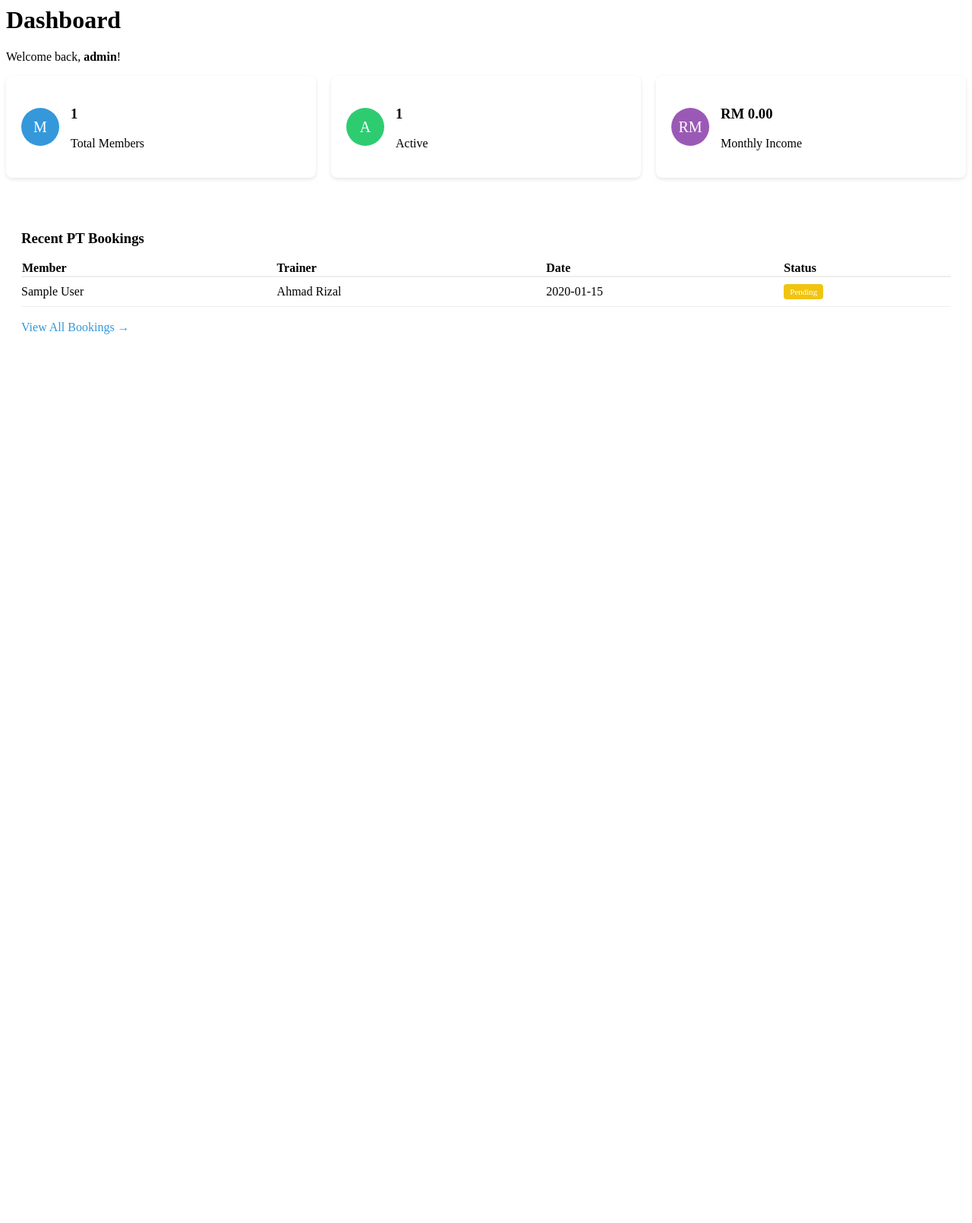
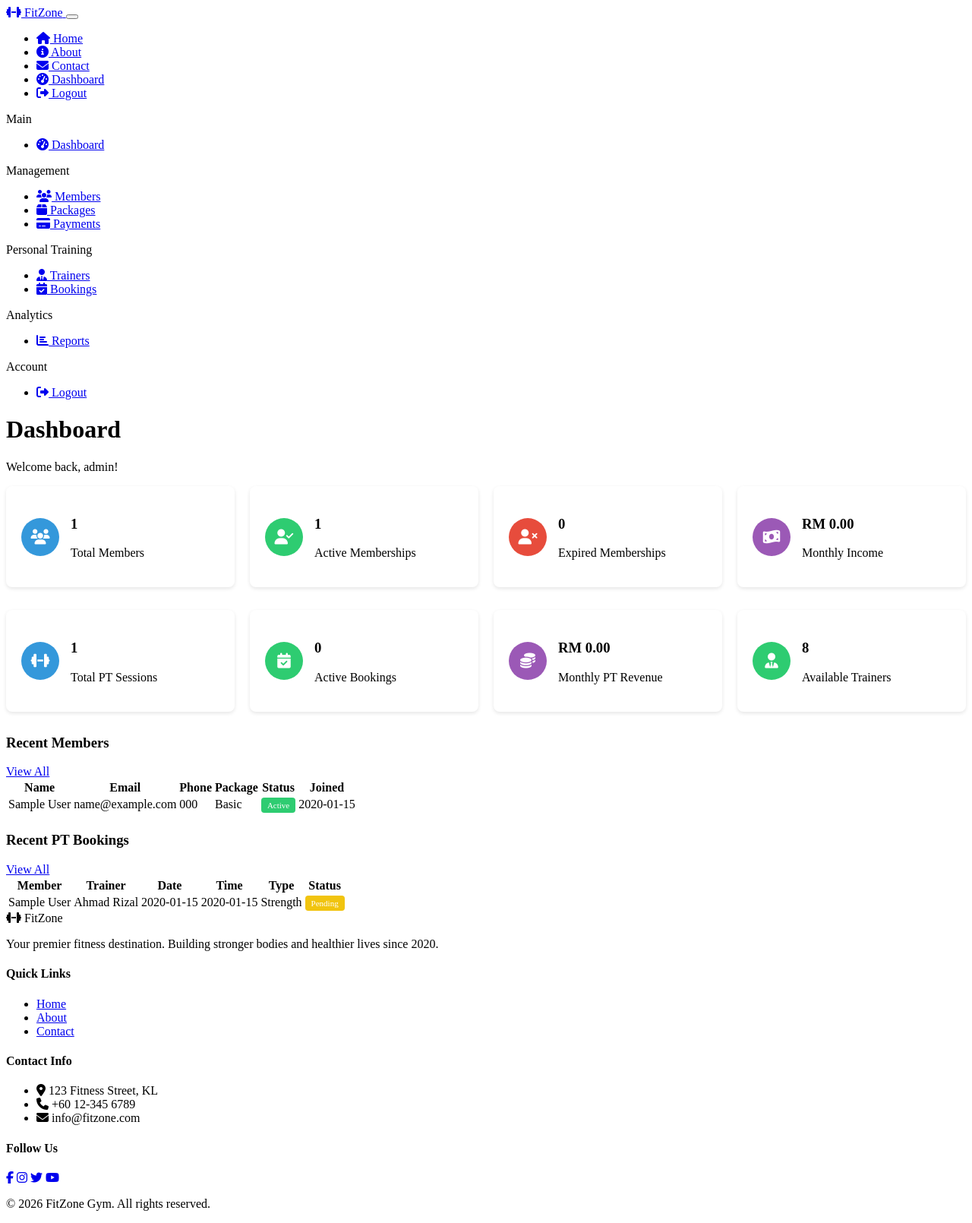
Before and after one commit to faizzadham/Gymsystem, a PHP site: page /admin/dashboard.php in a window 1280 px wide. Shown: the whole page at 76% size. Before the commit the page ends 440 px from the top, so only its background shows below. Run offline with PHP 8.4, Linux system fonts and the light colour scheme; a user stored in the database is signed in; data comes from the database, SQL or seed files in the repository; tables that the repository leaves empty or names only in its code hold one stand-in row (values such as "Sample post").

Commit message:
add more stats and logout file

```diff
--- a/admin/dashboard.php
+++ b/admin/dashboard.php
@@ -1,43 +1,82 @@
 <?php
+
 require_once '../auth.php';
 requireAdmin();
 require_once '../connectdb.php';
 
-$pageTitle = 'Admin Dashboard';
+// Members stats
+$result = $conn->query("SELECT COUNT(*) AS total FROM members");
+$row = $result->fetch_assoc();
+$totalMembers = $row['total'];
 
-/**
- * HELPER FUNCTION for MySQLi
- * Because MySQLi doesn't have fetchColumn(), we grab the first row/first value manually.
- */
-function getSingleValue($conn, $sql) {
-    $result = $conn->query($sql);
-    if ($result) {
-        $row = $result->fetch_row();
-        return $row[0] ?? 0;
-    }
-    return 0;
-}
+$result = $conn->query("SELECT COUNT(*) AS total FROM members WHERE status = 'active'");
+$row = $result->fetch_assoc();
+$activeMembers = $row['total'];
 
-// 1. Membership Stats
-$totalMembers   = getSingleValue($conn, "SELECT COUNT(*) FROM members");
-$activeMembers  = getSingleValue($conn, "SELECT COUNT(*) FROM members WHERE status = 'active'");
-$expiredMembers = getSingleValue($conn, "SELECT COUNT(*) FROM members WHERE status = 'expired'");
-$monthlyIncome  = getSingleValue($conn, "SELECT SUM(amount) FROM payments WHERE payment_status = 'Paid' AND MONTH(payment_date) = MONTH(CURDATE()) AND YEAR(payment_date) = YEAR(CURDATE())");
+$result = $conn->query("SELECT COUNT(*) AS total FROM members WHERE status = 'expired'");
+$row = $result->fetch_assoc();
+$expiredMembers = $row['total'];
 
-// 2. PT Stats
-$totalPTSessions   = getSingleValue($conn, "SELECT COUNT(*) FROM session_bookings");
-$activeBookings    = getSingleValue($conn, "SELECT COUNT(*) FROM session_bookings WHERE booking_status = 'Approved'");
-$availableTrainers = getSingleValue($conn, "SELECT COUNT(*) FROM trainers WHERE status = 'Available'");
-$monthlyPTRevenue  = getSingleValue($conn, "SELECT SUM(t.session_fee) FROM session_bookings sb JOIN trainers t ON sb.trainer_id = t.trainer_id WHERE sb.booking_status IN ('Approved','Completed') AND MONTH(sb.session_date) = MONTH(CURDATE()) AND YEAR(sb.session_date) = YEAR(CURDATE())");
+// Monthly income
+$result = $conn->query("
+    SELECT COALESCE(SUM(amount), 0) AS total
+    FROM payments
+    WHERE payment_status = 'Paid'
+    AND MONTH(payment_date) = MONTH(CURDATE())
+    AND YEAR(payment_date) = YEAR(CURDATE())
+");
+$row = $result->fetch_assoc();
+$monthlyIncome = $row['total'];
 
-// 3. Recent Members (MySQLi fetch_all)
-$recentMembers = $conn->query("SELECT m.*, p.package_name FROM members m LEFT JOIN membership_packages p ON m.package_id = p.package_id ORDER BY m.join_date DESC LIMIT 5")->fetch_all(MYSQLI_ASSOC);
 
-// 4. Recent Bookings (MySQLi fetch_all)
-$recentBookings = $conn->query("SELECT sb.*, m.full_name, t.trainer_name FROM session_bookings sb JOIN members m ON sb.member_id = m.member_id JOIN trainers t ON sb.trainer_id = t.trainer_id ORDER BY sb.created_at DESC LIMIT 5")->fetch_all(MYSQLI_ASSOC);
+// PT Stats
+$result = $conn->query("SELECT COUNT(*) AS total FROM session_bookings");
+$row = $result->fetch_assoc();
+$totalPTSessions = $row['total'];
 
-// If you don't have these files yet, comment them out like in bookings.php
-// require_once '../header.php';
+$result = $conn->query("SELECT COUNT(*) AS total FROM session_bookings WHERE booking_status = 'Approved'");
+$row = $result->fetch_assoc();
+$activeBookings = $row['total'];
+
+$result = $conn->query("
+    SELECT COALESCE(SUM(t.session_fee), 0) AS total
+    FROM session_bookings sb
+    JOIN trainers t ON sb.trainer_id = t.trainer_id
+    WHERE sb.booking_status IN ('Approved','Completed')
+    AND MONTH(sb.session_date) = MONTH(CURDATE())
+    AND YEAR(sb.session_date) = YEAR(CURDATE())
+");
+$row = $result->fetch_assoc();
+$monthlyPTRevenue = $row['total'];
+
+$result = $conn->query("SELECT COUNT(*) AS total FROM trainers WHERE status = 'Available'");
+$row = $result->fetch_assoc();
+$availableTrainers = $row['total'];
+
+
+// Recent members
+$result = $conn->query("
+    SELECT m.*, p.package_name
+    FROM members m
+    LEFT JOIN membership_packages p ON m.package_id = p.package_id
+    ORDER BY m.join_date DESC
+    LIMIT 5
+");
+$recentMembers = $result->fetch_all(MYSQLI_ASSOC);
+
+
+// Recent bookings
+$result = $conn->query("
+    SELECT sb.*, m.full_name, t.trainer_name
+    FROM session_bookings sb
+    JOIN members m ON sb.member_id = m.member_id
+    JOIN trainers t ON sb.trainer_id = t.trainer_id
+    ORDER BY sb.created_at DESC
+    LIMIT 5
+");
+$recentBookings = $result->fetch_all(MYSQLI_ASSOC);
+
+require_once '../header.php';
 ?>
 
 <!-- You can reuse the CSS from the bookings.php I gave you earlier -->
@@ -52,32 +91,38 @@ $recentBookings = $conn->query("SELECT sb.*, m.full_name, t.trainer_name FROM se
 </style>
 
 <div class="admin-layout">
-    <?php // include 'sidebar.php'; ?>
-
+    <?php include 'sidebar.php'; ?>
     <div class="admin-content">
         <div class="page-header">
             <h1>Dashboard</h1>
-            <p>Welcome back, <strong><?php echo htmlspecialchars($_SESSION['username'] ?? 'Admin'); ?></strong>!</p>
+            <p>Welcome back, <?php echo htmlspecialchars($_SESSION['username']); ?>!</p>
         </div>
 
         <!-- Membership Stats -->
         <div class="stats-grid">
             <div class="stat-card">
-                <div class="stat-icon blue">M</div>
+                <div class="stat-icon blue"><i class="fas fa-users"></i></div>
                 <div class="stat-info">
                     <h3><?php echo $totalMembers; ?></h3>
                     <p>Total Members</p>
                 </div>
             </div>
             <div class="stat-card">
-                <div class="stat-icon green">A</div>
+                <div class="stat-icon green"><i class="fas fa-user-check"></i></div>
                 <div class="stat-info">
                     <h3><?php echo $activeMembers; ?></h3>
-                    <p>Active</p>
+                    <p>Active Memberships</p>
                 </div>
             </div>
             <div class="stat-card">
-                <div class="stat-icon purple">RM</div>
+                <div class="stat-icon red"><i class="fas fa-user-times"></i></div>
+                <div class="stat-info">
+                    <h3><?php echo $expiredMembers; ?></h3>
+                    <p>Expired Memberships</p>
+                </div>
+            </div>
+            <div class="stat-card">
+                <div class="stat-icon purple"><i class="fas fa-money-bill-wave"></i></div>
                 <div class="stat-info">
                     <h3>RM <?php echo number_format($monthlyIncome, 2); ?></h3>
                     <p>Monthly Income</p>
@@ -85,35 +130,98 @@ $recentBookings = $conn->query("SELECT sb.*, m.full_name, t.trainer_name FROM se
             </div>
         </div>
 
-        <!-- Recent PT Bookings -->
-        <div class="card" style="background:white; padding:20px; border-radius:8px;">
-            <h3>Recent PT Bookings</h3>
-            <table style="width:100%; border-collapse: collapse;">
-                <thead>
-                    <tr style="text-align:left; border-bottom: 2px solid #eee;">
-                        <th>Member</th>
-                        <th>Trainer</th>
-                        <th>Date</th>
-                        <th>Status</th>
-                    </tr>
-                </thead>
-                <tbody>
-                    <?php foreach ($recentBookings as $b): ?>
-                    <tr style="border-bottom: 1px solid #eee;">
-                        <td style="padding:10px 0;"><?php echo htmlspecialchars($b['full_name']); ?></td>
-                        <td><?php echo htmlspecialchars($b['trainer_name']); ?></td>
-                        <td><?php echo $b['session_date']; ?></td>
-                        <td>
-                            <span class="badge <?php echo ($b['booking_status'] == 'Approved') ? 'badge-success' : 'badge-warning'; ?>">
-                                <?php echo $b['booking_status']; ?>
-                            </span>
-                        </td>
-                    </tr>
-                    <?php endforeach; ?>
-                </tbody>
-            </table>
-            <br>
-            <a href="bookings.php" style="color:#3498db; text-decoration:none;">View All Bookings →</a>
+        <!-- PT Stats -->
+        <div class="stats-grid">
+            <div class="stat-card">
+                <div class="stat-icon blue"><i class="fas fa-dumbbell"></i></div>
+                <div class="stat-info">
+                    <h3><?php echo $totalPTSessions; ?></h3>
+                    <p>Total PT Sessions</p>
+                </div>
+            </div>
+            <div class="stat-card">
+                <div class="stat-icon green"><i class="fas fa-calendar-check"></i></div>
+                <div class="stat-info">
+                    <h3><?php echo $activeBookings; ?></h3>
+                    <p>Active Bookings</p>
+                </div>
+            </div>
+            <div class="stat-card">
+                <div class="stat-icon purple"><i class="fas fa-coins"></i></div>
+                <div class="stat-info">
+                    <h3>RM <?php echo number_format($monthlyPTRevenue, 2); ?></h3>
+                    <p>Monthly PT Revenue</p>
+                </div>
+            </div>
+            <div class="stat-card">
+                <div class="stat-icon green"><i class="fas fa-user-tie"></i></div>
+                <div class="stat-info">
+                    <h3><?php echo $availableTrainers; ?></h3>
+                    <p>Available Trainers</p>
+                </div>
+            </div>
+        </div>
+
+        <!-- Recent Members -->
+        <div class="card" style="margin-bottom:1.5rem;">
+            <div class="card-header">
+                <h3>Recent Members</h3>
+                <a href="members.php" class="btn btn-sm btn-secondary">View All</a>
+            </div>
+            <div class="table-wrapper">
+                <table>
+                    <thead><tr><th>Name</th><th>Email</th><th>Phone</th><th>Package</th><th>Status</th><th>Joined</th></tr></thead>
+                    <tbody>
+                        <?php if (empty($recentMembers)): ?>
+                            <tr><td colspan="6" style="text-align:center;color:var(--text-muted);">No members yet.</td></tr>
+                        <?php else: foreach ($recentMembers as $m): ?>
+                            <tr>
+                                <td><?php echo htmlspecialchars($m['full_name']); ?></td>
+                                <td><?php echo htmlspecialchars($m['email']); ?></td>
+                                <td><?php echo htmlspecialchars($m['phone']); ?></td>
+                                <td><?php echo htmlspecialchars($m['package_name'] ?? 'None'); ?></td>
+                                <td><span class="badge <?php echo $m['status'] === 'active' ? 'badge-success' : 'badge-danger'; ?>"><?php echo ucfirst($m['status']); ?></span></td>
+                                <td><?php echo $m['join_date']; ?></td>
+                            </tr>
+                        <?php endforeach; endif; ?>
+                    </tbody>
+                </table>
+            </div>
+        </div>
+
+        <!-- Recent Bookings -->
+        <div class="card">
+            <div class="card-header">
+                <h3>Recent PT Bookings</h3>
+                <a href="bookings.php" class="btn btn-sm btn-secondary">View All</a>
+            </div>
+            <div class="table-wrapper">
+                <table>
+                    <thead><tr><th>Member</th><th>Trainer</th><th>Date</th><th>Time</th><th>Type</th><th>Status</th></tr></thead>
+                    <tbody>
+                        <?php if (empty($recentBookings)): ?>
+                            <tr><td colspan="6" style="text-align:center;color:var(--text-muted);">No bookings yet.</td></tr>
+                        <?php else: foreach ($recentBookings as $b): ?>
+                            <tr>
+                                <td><?php echo htmlspecialchars($b['full_name']); ?></td>
+                                <td><?php echo htmlspecialchars($b['trainer_name']); ?></td>
+                                <td><?php echo $b['session_date']; ?></td>
+                                <td><?php echo $b['session_time']; ?></td>
+                                <td><?php echo $b['session_type']; ?></td>
+                                <td><span class="badge <?php
+                                    echo match($b['booking_status']) {
+                                        'Approved' => 'badge-success',
+                                        'Pending' => 'badge-warning',
+                                        'Completed' => 'badge-info',
+                                        default => 'badge-danger'
+                                    }; ?>"><?php echo $b['booking_status']; ?></span></td>
+                            </tr>
+                        <?php endforeach; endif; ?>
+                    </tbody>
+                </table>
+            </div>
         </div>
     </div>
 </div>
+
+<?php require_once '../footer.php'; ?>
```
Also changed, not shown: logout.php (added, +10 -0 lines).
